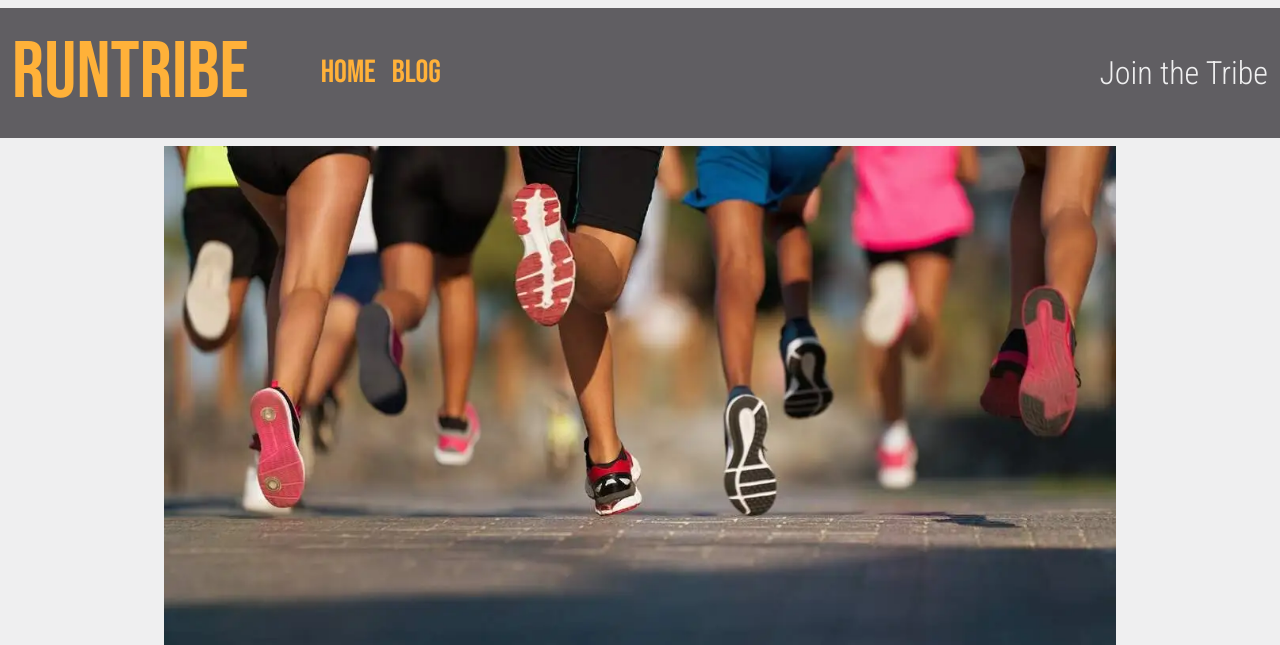
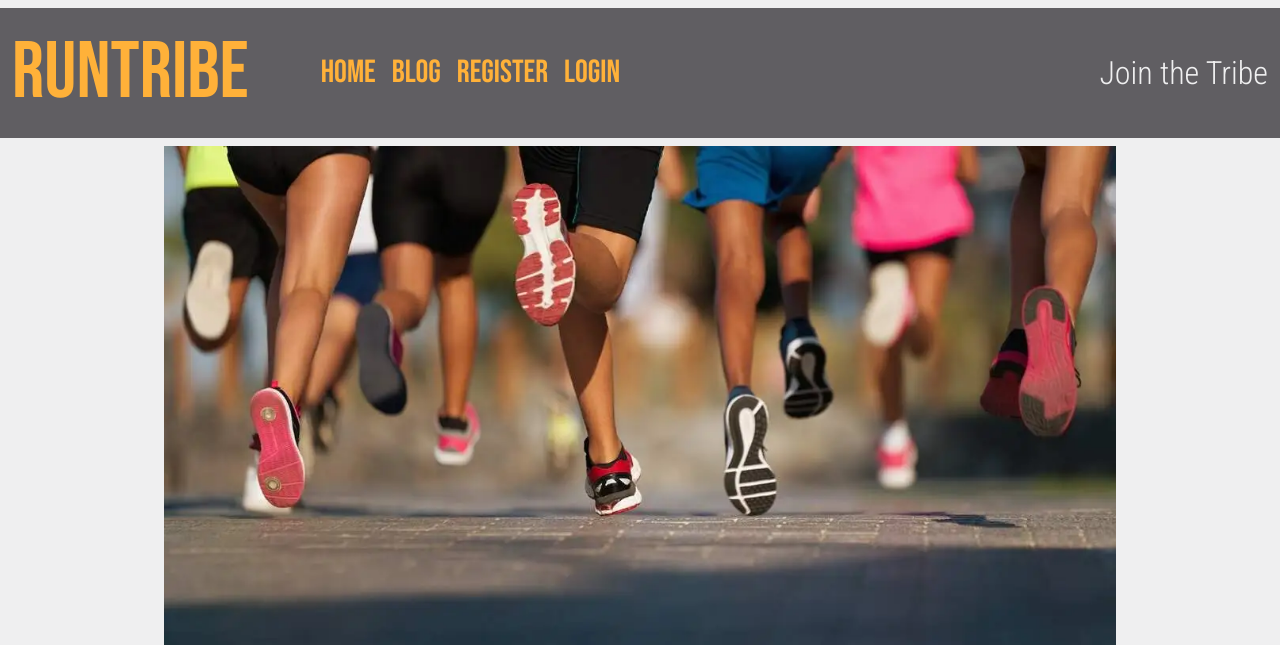
Before and after one commit to Chris-Tollan/run-tribe, a Django app: page / in a window 1280 px wide. Shown: the top 645 px of the page. Run offline with Django 4.2, Linux system fonts and the light colour scheme.

Commit message:
assign login/out/signup links&add navlinks

```diff
--- a/templates/base.html
+++ b/templates/base.html
@@ -1,6 +1,9 @@
 {% load static %}
 {% url 'home' as home_url %}
 {% url 'blog' as blog_url %}
+{% url 'account_login' as login_url %}
+{% url 'account_signup' as signup_url %}
+{% url 'account_logout' as logout_url %}
 
 <!DOCTYPE html>
 <html class="h-100" lang="en">
@@ -47,6 +50,21 @@
                          <a class="nav-link {% if request.path == blog_url %}active{%endif%}" aria-current="page"
                             href="{% url 'blog' %}">Blog</a>
                     </li>
+                    {% if user.is_authenticated %}
+                    <li class="nav-item">
+                        <a class="nav-link {% if request.path == logout_url %}active{% endif %}" aria-current="page"
+                            href="{% url 'account_logout' %}">Logout</a>
+                    </li>
+                    {% else %}
+                    <li class="nav-item">
+                        <a class="nav-link {% if request.path == signup_url %}active{% endif %}" aria-current="page"
+                            href="{% url 'account_signup' %}">Register</a>
+                    </li>
+                    <li class="nav-item">
+                        <a class="nav-link {% if request.path == login_url %}active{% endif %}" aria-current="page"
+                            href="{% url 'account_login' %}">Login</a>
+                    </li>
+                    {% endif %}
                 </ul>
                 <span class="navbar-text text-muted">
                     Join the Tribe
```
